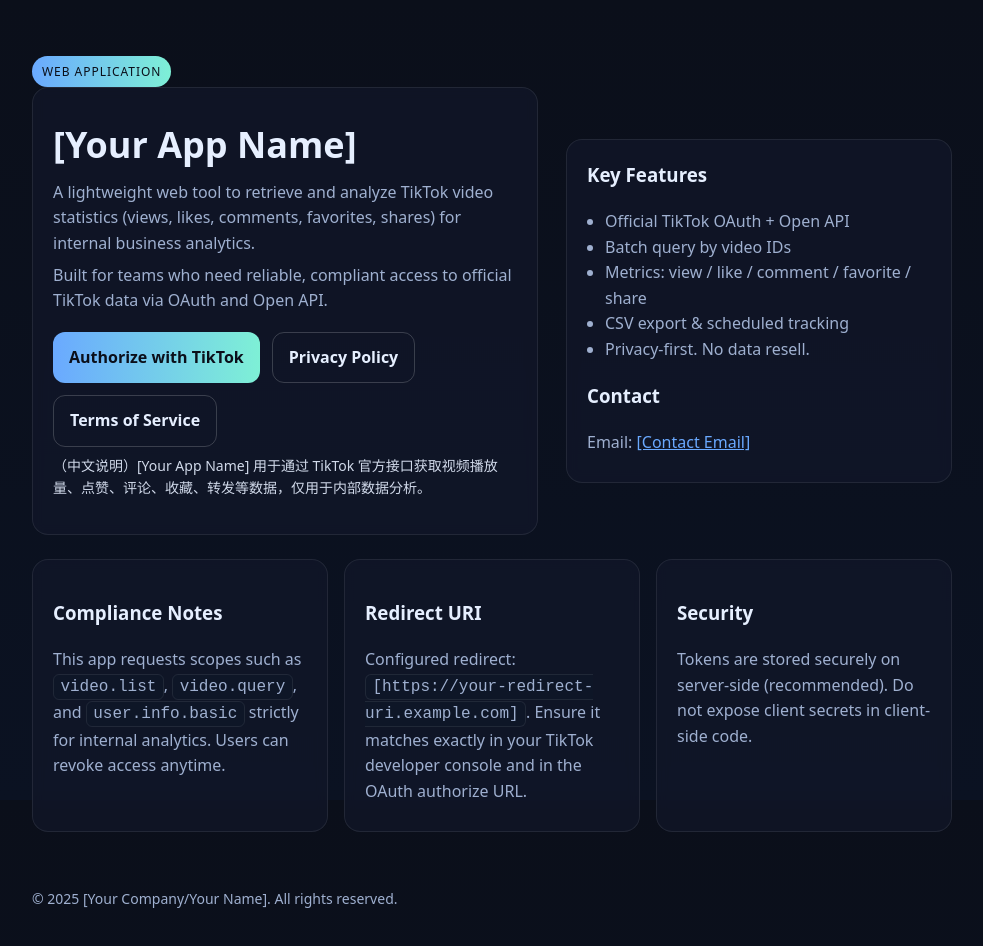
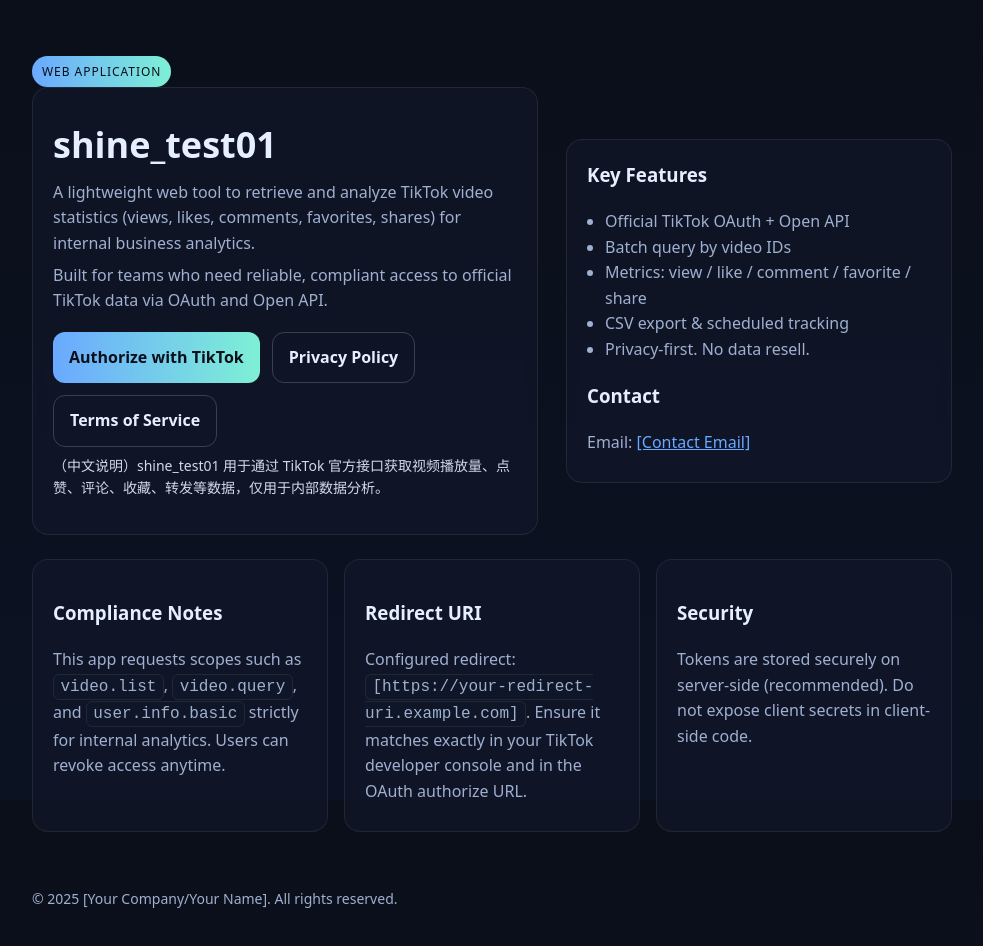
Before and after one commit to Shine941/shine941.github.io, a plain HTML site: page index.html in a window 1280 px wide. Shown: the whole page, without its empty margins (148-1131 px from the left). Drawn offline with Linux system fonts and the light colour scheme.

Commit message:
Update index.html

```diff
--- a/index.html
+++ b/index.html
@@ -50,7 +50,7 @@
     <span class="badge">Web Application</span>
     <section class="hero">
       <div class="card" style="flex:1 1 420px">
-        <h1>[Your App Name]</h1>
+        <h1>shine_test01</h1>
         <p class="lead">A lightweight web tool to retrieve and analyze TikTok video statistics (views, likes, comments, favorites, shares) for internal business analytics.</p>
         <p class="lead">Built for teams who need reliable, compliant access to official TikTok data via OAuth and Open API.</p>
 
@@ -60,7 +60,7 @@
           <a class="btn ghost" href="[https://your-username.github.io/your-repo/privacy-policy]">Privacy Policy</a>
           <a class="btn ghost" href="[https://your-username.github.io/your-repo/terms-of-service]">Terms of Service</a>
         </div>
-        <p class="cn">（中文说明）[Your App Name] 用于通过 TikTok 官方接口获取视频播放量、点赞、评论、收藏、转发等数据，仅用于内部数据分析。</p>
+        <p class="cn">（中文说明）shine_test01 用于通过 TikTok 官方接口获取视频播放量、点赞、评论、收藏、转发等数据，仅用于内部数据分析。</p>
       </div>
 
       <div class="card" style="flex:1 1 300px">
```
